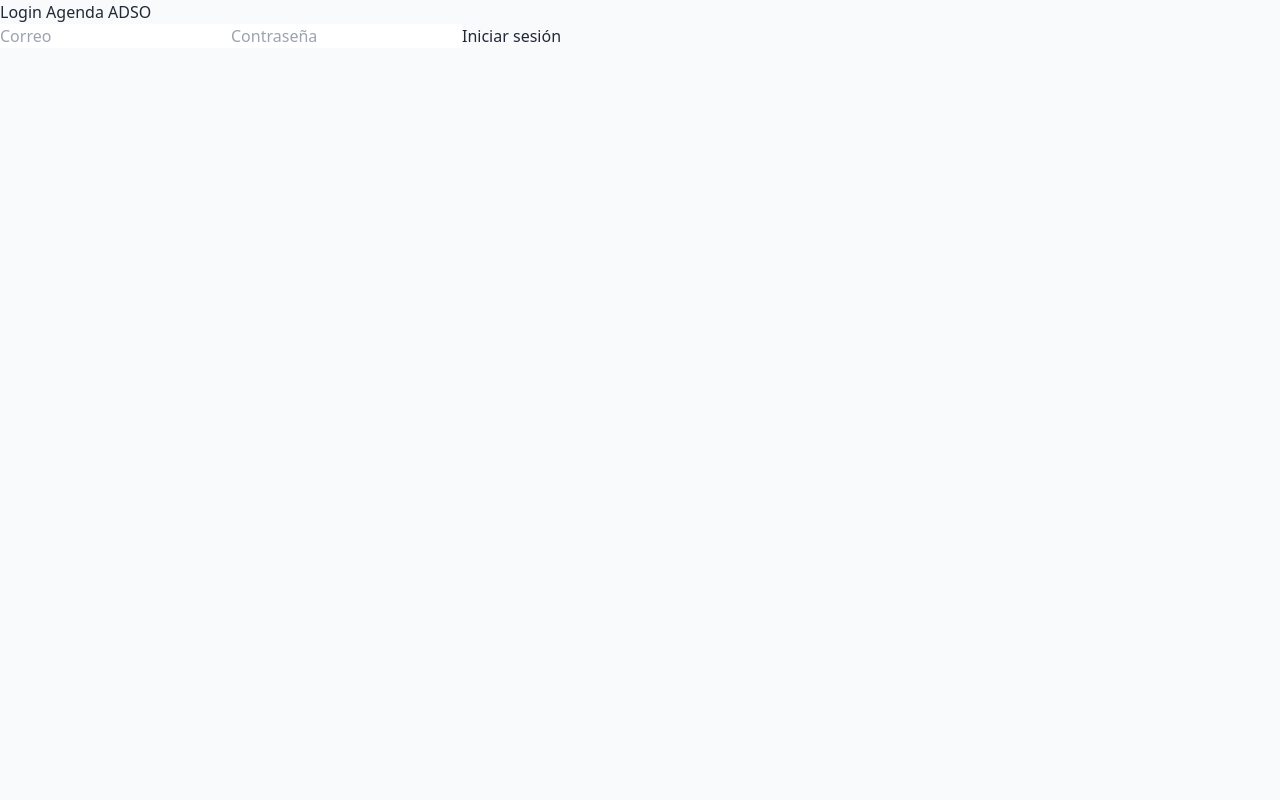
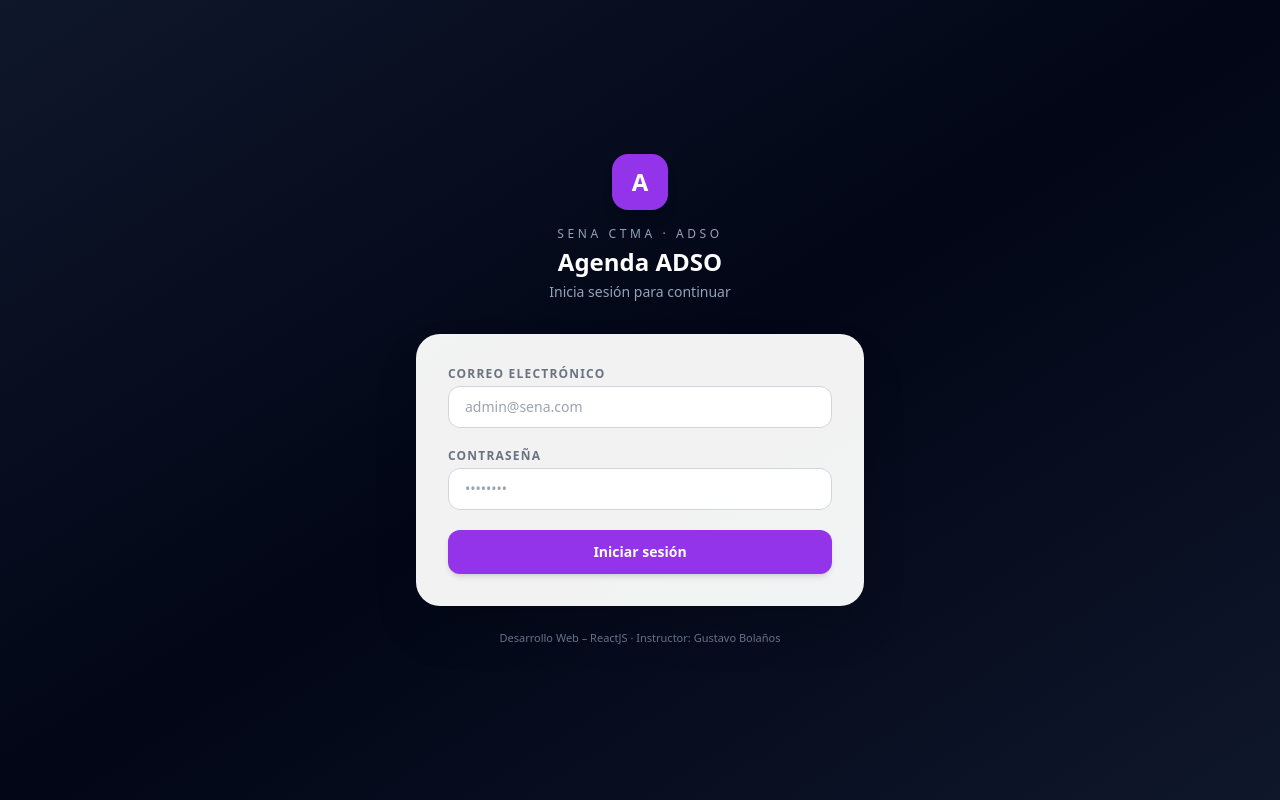
Before and after one commit to JuanEstebanLT/Agenda-ADSO-3229209, a React (Vite) app in the folder agenda-adso/: page /login in a window 1280 px wide. Built offline with nearby package versions, Linux system fonts and the light colour scheme.

Commit message:
feat: Se agrego un diseño dinamico al login

```diff
--- a/agenda-adso/src/pages/Login.jsx
+++ b/agenda-adso/src/pages/Login.jsx
@@ -5,6 +5,7 @@
 export default function Login() {
   const [email, setEmail] = useState("")
   const [password, setPassword] = useState("")
+  const [error, setError] = useState("")
   const { login } = useAuth()
   const navigate = useNavigate()
 
@@ -14,28 +15,97 @@
       login()
       navigate("/")
     } else {
-      alert("Credenciales incorrectas")
+      setError("Correo o contraseña incorrectos")
     }
   }
 
   return (
+    <div className="min-h-screen bg-gradient-to-br from-slate-900 via-slate-950 to-slate-900 flex items-center justify-center px-4">
+
+      <div className="w-full max-w-md">
+
+        {/* Logo / encabezado */}
+        <div className="flex flex-col items-center mb-8">
+          <div className="h-14 w-14 rounded-2xl bg-purple-600 flex items-center justify-center text-white text-2xl font-black shadow-lg mb-4">
+            A
+          </div>
+          <p className="text-xs uppercase tracking-[0.3em] text-slate-400">
+            SENA CTMA · ADSO
+          </p>
+          <h1 className="text-2xl font-extrabold text-white mt-1">
+            Agenda ADSO
+          </h1>
+          <p className="text-sm text-slate-400 mt-1">
+            Inicia sesión para continuar
+          </p>
+        </div>
+
+        {/* Tarjeta del formulario */}
+        <div className="bg-white/95 rounded-3xl shadow-2xl px-8 py-8">
+
+          {/* Error */}
+          {error && (
+            <div className="mb-5 rounded-xl bg-red-50 border border-red-200 px-4 py-3">
+              <p className="text-sm font-medium text-red-700">{error}</p>
+            </div>
+          )}
+
+          <form onSubmit={handleSubmit} className="space-y-5">
+
+            {/* Campo correo */}
             <div>
-      <h1>Login Agenda ADSO</h1>
-      <form onSubmit={handleSubmit}>
+              <label className="block text-xs font-semibold text-gray-500 uppercase tracking-widest mb-1">
+                Correo electrónico
+              </label>
               <input
                 type="email"
-          placeholder="Correo"
+                placeholder="admin@sena.com"
                 value={email}
-          onChange={(e) => setEmail(e.target.value)}
+                onChange={(e) => {
+                  setEmail(e.target.value)
+                  setError("")
+                }}
+                required
+                className="w-full rounded-xl border border-gray-300 px-4 py-2.5 text-sm text-gray-900 focus:outline-none focus:ring-2 focus:ring-purple-500 focus:border-transparent"
               />
+            </div>
+
+            {/* Campo contraseña */}
+            <div>
+              <label className="block text-xs font-semibold text-gray-500 uppercase tracking-widest mb-1">
+                Contraseña
+              </label>
               <input
                 type="password"
-          placeholder="Contraseña"
+                placeholder="••••••••"
                 value={password}
-          onChange={(e) => setPassword(e.target.value)}
+                onChange={(e) => {
+                  setPassword(e.target.value)
+                  setError("")
+                }}
+                required
+                className="w-full rounded-xl border border-gray-300 px-4 py-2.5 text-sm text-gray-900 focus:outline-none focus:ring-2 focus:ring-purple-500 focus:border-transparent"
               />
-        <button type="submit">Iniciar sesión</button>
+            </div>
+
+            {/* Botón */}
+            <button
+              type="submit"
+              className="w-full bg-purple-600 hover:bg-purple-700 text-white font-bold py-3 rounded-xl text-sm transition-colors shadow-md"
+            >
+              Iniciar sesión
+            </button>
+
           </form>
+
+        </div>
+
+        {/* Footer */}
+        <p className="text-center text-[11px] text-slate-500 mt-6">
+          Desarrollo Web – ReactJS · Instructor: Gustavo Bolaños
+        </p>
+
+      </div>
     </div>
   )
 }
```
Lines whose indentation alone changed are shown as unchanged.
